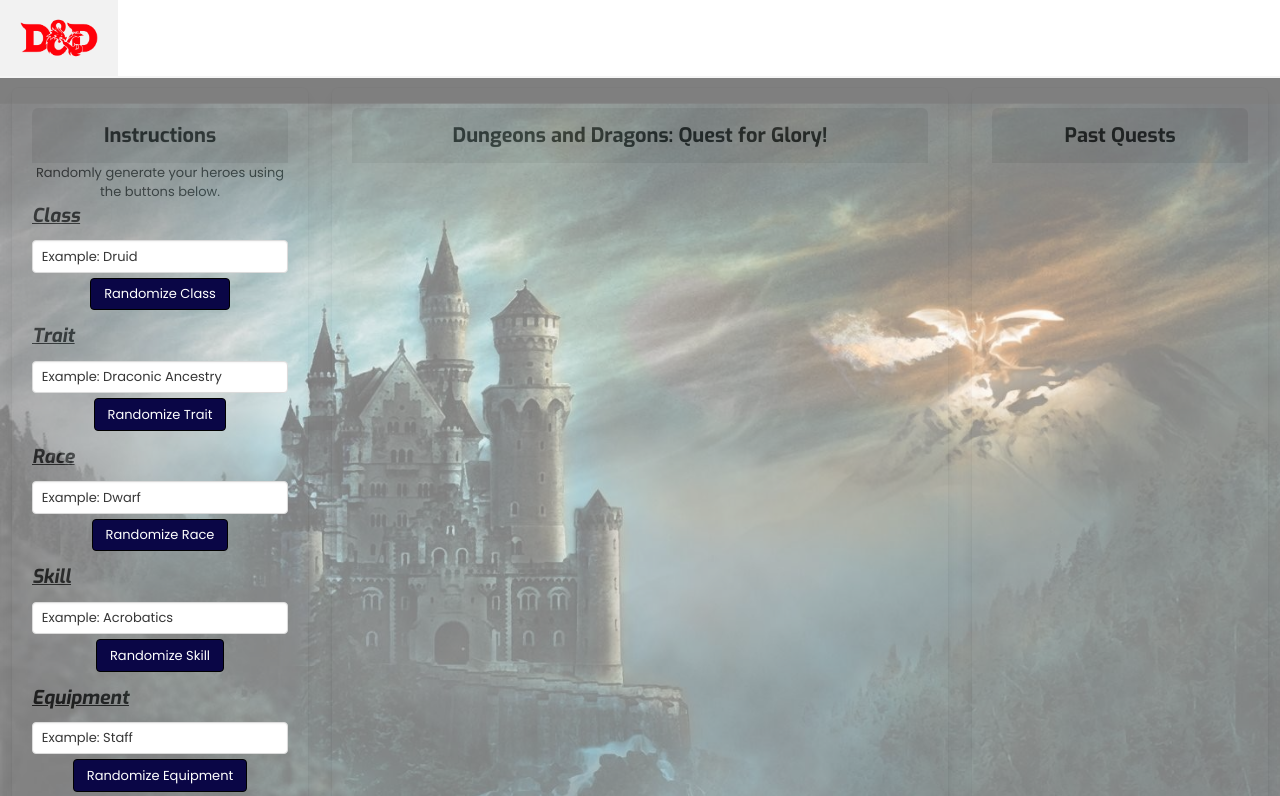
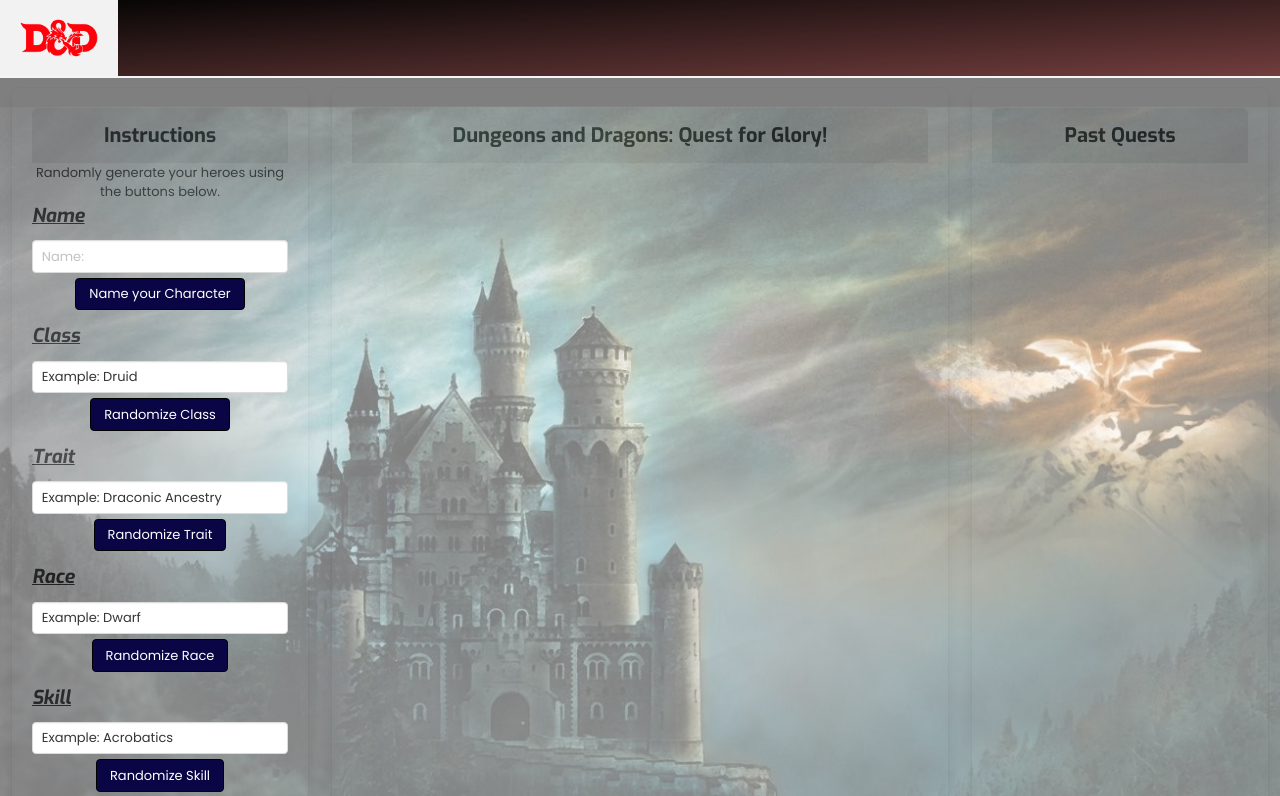
Before and after one commit to BantaChristopher/DnD-quest-for-glory, a plain HTML site: page index.html in a window 1280 px wide. Shown: the top 796 px of the page. Drawn offline with nearby package versions, Linux system fonts and the light colour scheme.

Commit message:
added a name button where users can input the name of the hero, as well as styled the navbar by adding a gradient

```diff
--- a/assets/style.css
+++ b/assets/style.css
@@ -11,7 +11,9 @@ button{
     font-family: 'Poppins', sans-serif;
     background-color: black;
 }
-
+#nav{
+    background-image: linear-gradient(to bottom right, rgb(3, 3, 3), rgb(114, 61, 61));
+}
 .custom-btn {
     background-color: rgb(10, 6, 70);
     color: white;
--- a/index.html
+++ b/index.html
@@ -13,7 +13,7 @@
 </head>
 
 <body>
-    <nav class="navbar has-shadow is-white">
+    <nav class="navbar has-shadow is-white" id="nav">
         <div class="navbar-brand">
             <a class="navbar-item">
                 <img src="assets/DNDLOGO.png" alt="website logo of flight quest" style="max-height: 60px"
@@ -31,6 +31,14 @@
                     <div class="box" style="height: 100%">
                         <p class="panel-heading" style="text-align: center; font-family: 'Exo', sans-serif;">Instructions</p>
                         <p class="instructions" style="font-family: 'Poppins', sans-serif; font-size: small;">Randomly generate your heroes using the buttons below.</p>
+
+                        <div class="field">
+                            <label class="label" style="font-family: 'Exo', sans-serif; text-decoration: underline; font-style: italic; font-size: larger; text-align: start;">Name</label>
+                            <div class="control">
+                                <input class="input" type="input" id="displayName" style="font-family: 'Poppins', sans-serif; font-size: small;" placeholder="Name:"></input>
+                            </div>
+                            <button class="button custom-btn" id="setName" style=" font-size: small;">Name your Character</button>
+                        </div>
 
                         <div class="field">
                             <label class="label" style="font-family: 'Exo', sans-serif; text-decoration: underline; font-style: italic; font-size: larger; text-align: start;">Class</label>
```
